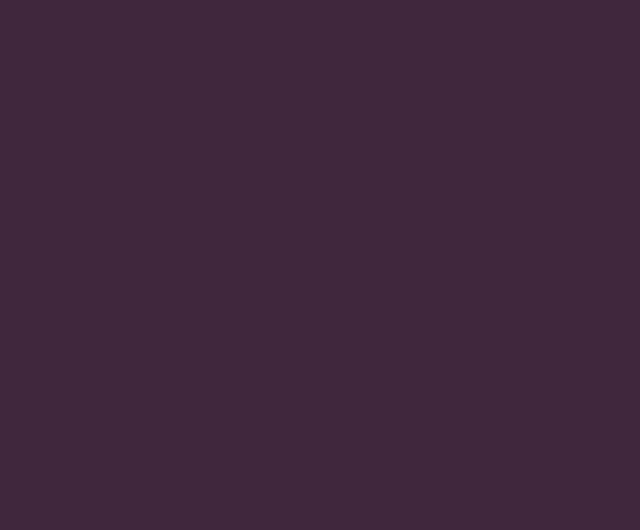
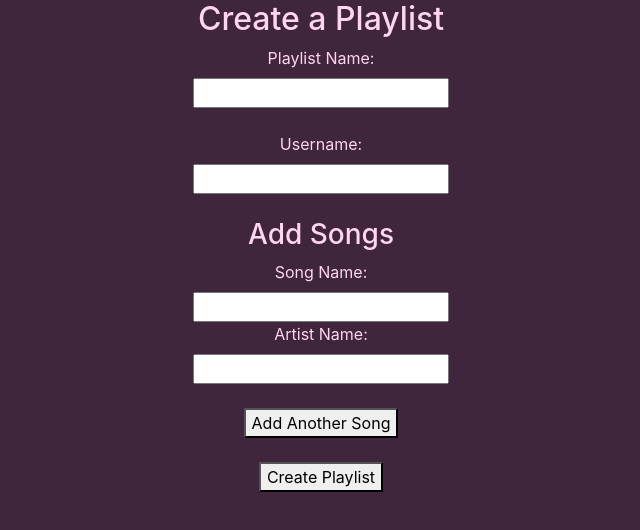
Before and after one commit to KyleElison/Sunhack2024, a React (Create React App) app in the folder frontend/: page /createPlaylist in a window 1280 px wide. Before the commit this address had no page. Shown: the top 530 px of the page, without its empty margins (319-959 px from the left). Built offline with nearby package versions, Linux system fonts and the light colour scheme.

Commit message:
Added create playlist
okay

```diff
--- a/frontend/src/views/app/App.js
+++ b/frontend/src/views/app/App.js
@@ -1,6 +1,7 @@
 // App.js
 import {  BrowserRouter, Routes, Route, NavLink } from 'react-router-dom';
 import Playlists from '../playlists/Playlists'
+import CreatePlaylist from '../createPlaylist/createPlaylist'
 import Songs from '../Songs/Songs'
 import Home from '../home/home';
 
@@ -9,10 +10,9 @@ const App = () => {
       <BrowserRouter>
         <Routes>
           <Route path="/" element={<Home />} />
-          <Route path="/playlists" element={<Playlists />}>
-          </Route>
-          <Route path="/Songs" element={<Songs />}>
-          </Route>
+          <Route path="/playlists" element={<Playlists />}> </Route>
+          <Route path="/createPlaylist" element={<CreatePlaylist />}> </Route>
+          <Route path="/Songs" element={<Songs />}></Route>
         </Routes>
       </BrowserRouter>
     );
--- /dev/null
+++ b/frontend/src/views/createPlaylist/createPlaylist.js
@@ -0,0 +1,78 @@
+import React, { useState } from 'react';
+import axios from "axios";
+
+const CreatePlaylist = () => {
+  const [name, setName] = useState('');
+  const [username, setUsername] = useState('');
+  const [likes, setLikes] = useState(0);
+  const [songs, setSongs] = useState([{ name: '', artist: '' }]);
+
+  // Handle form submission
+  const submitForm = async (e) => {
+    e.preventDefault();
+
+    const playlistData = {
+      name,
+      username,
+      songs,
+    };
+
+    // Send POST request to Django backend
+    axios.post("/api/createPlaylist/", JSON.stringify(playlistData)).then( (res) => {
+        console.log(res);
+    });
+  };
+
+  // Handle adding a new song input field
+  const addSongField = () => {
+    setSongs([...songs, { name: '', artist: '' }]);
+  };
+
+  // Handle song field change
+  const handleSongChange = (index, e) => {
+    const { name, value } = e.target;
+    const updatedSongs = [...songs];
+    updatedSongs[index][name] = value;
+    setSongs(updatedSongs);
+  };
+
+  return (
+    <div>
+      <h2>Create a Playlist</h2>
+      <form onSubmit={submitForm}>
+        <label>Playlist Name:</label><br />
+        <input type="text" value={name} onChange={(e) => setName(e.target.value)} required /><br /><br />
+
+        <label>Username:</label><br />
+        <input type="text" value={username} onChange={(e) => setUsername(e.target.value)} required /><br /><br />
+
+        <h3>Add Songs</h3>
+        {songs.map((song, index) => (
+          <div key={index}>
+            <label>Song Name:</label><br />
+            <input
+              type="text"
+              name="name"
+              value={song.name}
+              onChange={(e) => handleSongChange(index, e)}
+            /><br />
+
+            <label>Artist Name:</label><br />
+            <input
+              type="text"
+              name="artist"
+              value={song.artist}
+              onChange={(e) => handleSongChange(index, e)}
+            /><br /><br />
+          </div>
+        ))}
+
+        <button type="button" onClick={addSongField}>Add Another Song</button><br /><br />
+
+        <button type="submit">Create Playlist</button>
+      </form>
+    </div>
+  );
+};
+
+export default CreatePlaylist;
--- a/frontend/src/views/home/home.js
+++ b/frontend/src/views/home/home.js
@@ -8,6 +8,8 @@ const Home = () => {
             <h1>TESTING YAYAYAYAAYAYAYAYAYAYA</h1>
             <Link to="/playlists">Link</Link>
             <Link to="/Songs">Songs</Link>
+            <br></br>
+            <Link to="/createPlaylist">Create a playlist!</Link>
         </div>
     );
   }
```
Also changed, not shown: 2 other files (tests, documents, lock files or other folders).
